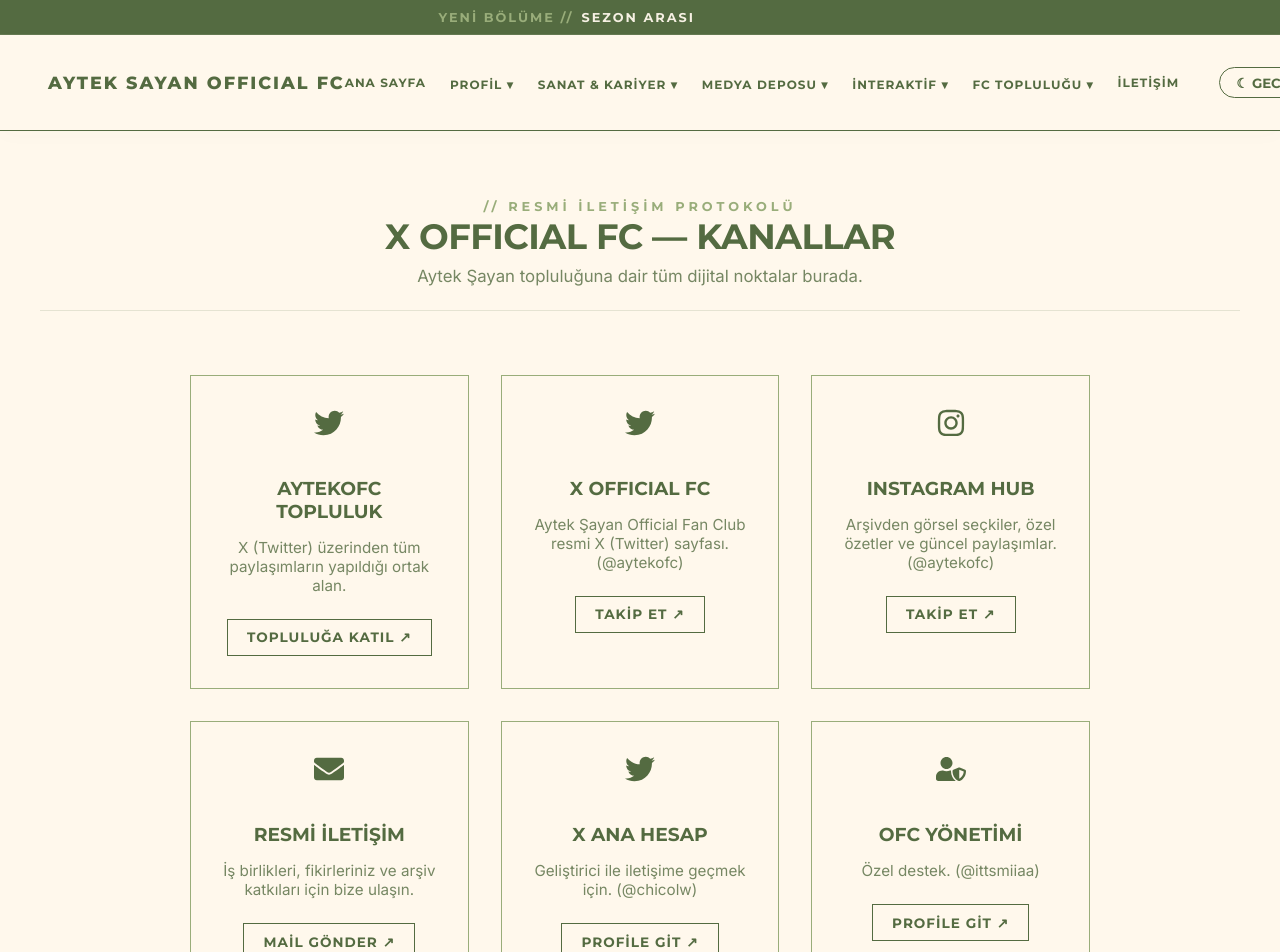
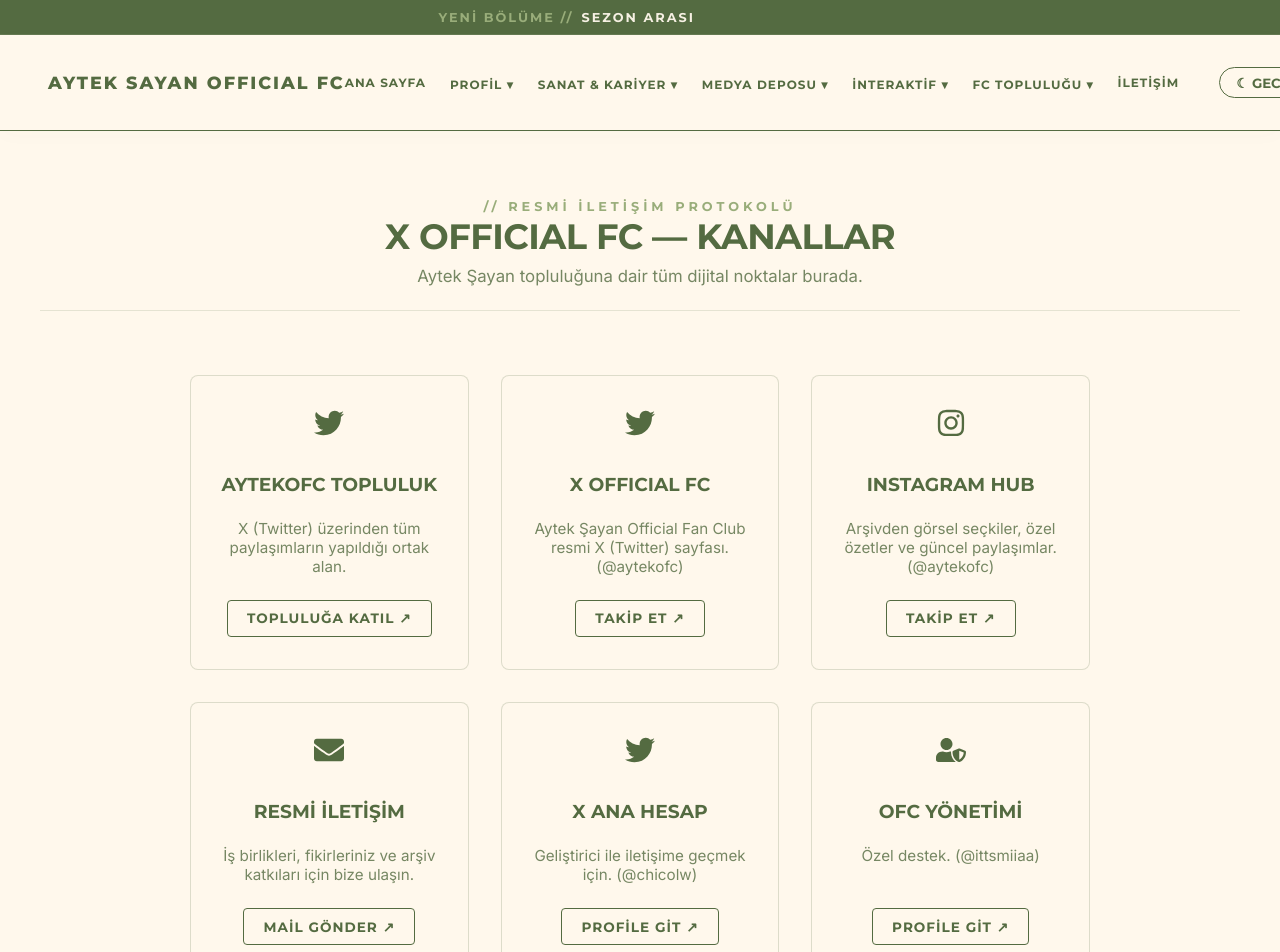
Before and after one commit to ebru1967/oyuncu-fan-projesi, a React (Vite) app: page /fc-hesaplar in a window 1280 px wide. Shown: the top 952 px of the page. Built offline with nearby package versions, Linux system fonts and the light colour scheme.

Commit message:
genel düzenlemeler.

```diff
--- a/src/pages/CuvalTherapy.jsx
+++ b/src/pages/CuvalTherapy.jsx
@@ -1,4 +1,4 @@
-import React, { useState, useEffect } from 'react';
+import React, { useState } from 'react';
 
 function CuvalTherapy() {
   const [rubCount, setRubCount] = useState(0);
@@ -30,12 +30,13 @@ function CuvalTherapy() {
         {`
           @keyframes purrShake {
             0% { transform: translate(0, 0) rotate(0deg); }
-            25% { transform: translate(1px, 1px) rotate(0.5deg); }
-            50% { transform: translate(0, 0) rotate(0eg); }
-            75% { transform: translate(-1px, 1px) rotate(-0.5deg); }
+            25% { transform: translate(1.5px, 1.5px) rotate(0.5deg); }
+            50% { transform: translate(0, 0) rotate(0deg); }
+            75% { transform: translate(-1.5px, 1.5px) rotate(-0.5deg); }
             100% { transform: translate(0, 0) rotate(0deg); }
           }
-          .purr-active {
+          /* Titreme efekti artık div'e değil, direkt resmin kendisine uygulanıyor */
+          .purr-active img {
             animation: purrShake 0.15s linear infinite;
           }
         `}
@@ -62,20 +63,22 @@ function CuvalTherapy() {
 
           <div
             onClick={handleMassage}
-            // Titreşim (purr-active) sınıfı isRubbing true olduğunda eklenir
             className={isRubbing ? 'purr-active' : ''}
             style={{
-              width: '300px', height: '300px', margin: '0 auto 3rem auto', cursor: 'pointer',
+              width: 'min(300px, 70vw)',
+              aspectRatio: '1 / 1',
+              margin: '0 auto 3rem auto', cursor: 'pointer',
               backgroundColor: rubCount >= 100 ? 'rgba(255, 215, 0, 0.1)' : 'rgba(84, 107, 65, 0.05)',
               borderRadius: '50%', overflow: 'hidden',
               display: 'flex', alignItems: 'center', justifyContent: 'center',
               boxShadow: rubCount >= 100
-                ? '0 0 60px rgba(255, 215, 0, 0.5), inset 0 0 20px rgba(255, 215, 0, 0.3)' // Nirvana Altın Haresi
+                ? '0 0 60px rgba(255, 215, 0, 0.5), inset 0 0 20px rgba(255, 215, 0, 0.3)'
                 : (rubCount > 0 ? `0 0 ${rubCount}px rgba(84, 107, 65, 0.2)` : 'none'),
               transition: 'box-shadow 0.5s ease, background-color 0.5s ease, transform 0.1s ease',
               transform: `scale(${scaleRatio})`,
               userSelect: 'none',
-              WebkitTapHighlightColor: 'transparent'
+              WebkitTapHighlightColor: 'transparent',
+              touchAction: 'manipulation'
             }}
           >
             <img
@@ -105,7 +108,6 @@ function CuvalTherapy() {
             {getCatReaction()}
           </p>
 
-          {/* Sadece skor 0'dan büyükse sıfırlama butonu görünsün */}
           {rubCount > 0 && (
             <button
               className="editorial-link-btn-anchor reset-btn"
--- a/src/pages/FCChannels.jsx
+++ b/src/pages/FCChannels.jsx
@@ -1,21 +1,67 @@
-import { FaTwitter, FaInstagram, FaYoutube, FaEnvelope, FaTiktok, FaUserShield } from 'react-icons/fa';
+import React from 'react';
+import { FaTwitter, FaInstagram, FaEnvelope, FaTiktok, FaUserShield } from 'react-icons/fa';
 
 function FCChannels() {
   return (
     <div className="container animate-fade" style={{ padding: '4rem 0' }}>
+
+      <style>{`
+        .channel-grid {
+          display: grid;
+          grid-template-columns: repeat(auto-fit, minmax(250px, 1fr));
+          gap: 2rem;
+          max-width: 900px;
+          margin: 0 auto;
+        }
+
+        .channel-card {
+          background: var(--bg-main);
+          border: 1px solid rgba(84, 107, 65, 0.2);
+          border-radius: 8px;
+          padding: 2rem 1.5rem;
+          text-align: center;
+          transition: all 0.3s ease;
+          display: flex;
+          flex-direction: column;
+          align-items: center;
+        }
+
+        .channel-card:hover {
+          transform: translateY(-5px);
+          border-color: var(--accent-dark);
+          box-shadow: 0 10px 25px rgba(84, 107, 65, 0.1);
+        }
+
+        .channel-btn {
+          display: inline-block;
+          background-color: transparent;
+          border: 1px solid var(--accent-dark);
+          color: var(--accent-dark);
+          padding: 0.6rem 1.2rem;
+          font-family: var(--font-heading);
+          font-size: 0.85rem;
+          font-weight: 700;
+          text-decoration: none;
+          letter-spacing: 1px;
+          border-radius: 4px;
+          transition: all 0.3s;
+          margin-top: auto; /* Yazı uzunlukları farklı olsa bile butonları daima en alta hizalar */
+        }
+
+        .channel-btn:hover {
+          background-color: var(--accent-dark);
+          color: var(--bg-main);
+        }
+      `}</style>
+
       <div className="section-header-editorial" style={{ textAlign: 'center', marginBottom: '4rem' }}>
         <span className="archive-badge">// RESMİ İLETİŞİM PROTOKOLÜ</span>
         <h1 className="editorial-title">X OFFICIAL FC — KANALLAR</h1>
         <p className="editorial-subtitle">Aytek Şayan topluluğuna dair tüm dijital noktalar burada.</p>
       </div>
 
-      <div className="channel-grid" style={{
-        display: 'grid',
-        gridTemplateColumns: 'repeat(auto-fit, minmax(250px, 1fr))',
-        gap: '2rem',
-        maxWidth: '900px',
-        margin: '0 auto'
-      }}>
+      <div className="channel-grid">
+
         {/* X (TWITTER) TOPLULUK */}
         <div className="channel-card">
           <FaTwitter size={30} style={{ color: 'var(--accent-dark)', marginBottom: '1rem' }} />
@@ -23,29 +69,11 @@ function FCChannels() {
           <p style={{ color: 'var(--text-main)', opacity: 0.8, marginBottom: '1.5rem', fontSize: '0.95rem' }}>
             X (Twitter) üzerinden tüm paylaşımların yapıldığı ortak alan.
           </p>
-          <a
-            href="https://x.com/i/communities/1997579611480162338"
-            target="_blank"
-            rel="noreferrer"
-            style={{
-              display: 'inline-block',
-              backgroundColor: 'transparent',
-              border: '1px solid var(--accent-dark)',
-              color: 'var(--accent-dark)',
-              padding: '0.6rem 1.2rem',
-              fontFamily: 'var(--font-heading)',
-              fontSize: '0.85rem',
-              fontWeight: 700,
-              textDecoration: 'none',
-              letterSpacing: '1px',
-              transition: 'all 0.3s'
-            }}
-            onMouseOver={(e) => {e.target.style.background = 'var(--accent-dark)'; e.target.style.color = 'var(--bg-main)'}}
-            onMouseOut={(e) => {e.target.style.background = 'transparent'; e.target.style.color = 'var(--accent-dark)'}}
-          >
+          <a href="https://x.com/i/communities/1997579611480162338" target="_blank" rel="noreferrer" className="channel-btn">
             TOPLULUĞA KATIL ↗
           </a>
         </div>
+
         {/* RESMİ FC X (TWITTER) HESABI */}
         <div className="channel-card">
           <FaTwitter size={30} style={{ color: 'var(--accent-dark)', marginBottom: '1rem' }} />
@@ -53,29 +81,11 @@ function FCChannels() {
           <p style={{ color: 'var(--text-main)', opacity: 0.8, marginBottom: '1.5rem', fontSize: '0.95rem' }}>
             Aytek Şayan Official Fan Club resmi X (Twitter) sayfası. (@aytekofc)
           </p>
-          <a
-            href="https://x.com/aytekofc"
-            target="_blank"
-            rel="noreferrer"
-            style={{
-              display: 'inline-block',
-              backgroundColor: 'transparent',
-              border: '1px solid var(--accent-dark)',
-              color: 'var(--accent-dark)',
-              padding: '0.6rem 1.2rem',
-              fontFamily: 'var(--font-heading)',
-              fontSize: '0.85rem',
-              fontWeight: 700,
-              textDecoration: 'none',
-              letterSpacing: '1px',
-              transition: 'all 0.3s'
-            }}
-            onMouseOver={(e) => {e.target.style.background = 'var(--accent-dark)'; e.target.style.color = 'var(--bg-main)'}}
-            onMouseOut={(e) => {e.target.style.background = 'transparent'; e.target.style.color = 'var(--accent-dark)'}}
-          >
+          <a href="https://x.com/aytekofc" target="_blank" rel="noreferrer" className="channel-btn">
             TAKİP ET ↗
           </a>
         </div>
+
         {/* INSTAGRAM HESABI */}
         <div className="channel-card">
           <FaInstagram size={30} style={{ color: 'var(--accent-dark)', marginBottom: '1rem' }} />
@@ -83,26 +93,7 @@ function FCChannels() {
           <p style={{ color: 'var(--text-main)', opacity: 0.8, marginBottom: '1.5rem', fontSize: '0.95rem' }}>
             Arşivden görsel seçkiler, özel özetler ve güncel paylaşımlar. (@aytekofc)
           </p>
-          <a
-            href="https://www.instagram.com/aytekofc"
-            target="_blank"
-            rel="noreferrer"
-            style={{
-              display: 'inline-block',
-              backgroundColor: 'transparent',
-              border: '1px solid var(--accent-dark)',
-              color: 'var(--accent-dark)',
-              padding: '0.6rem 1.2rem',
-              fontFamily: 'var(--font-heading)',
-              fontSize: '0.85rem',
-              fontWeight: 700,
-              textDecoration: 'none',
-              letterSpacing: '1px',
-              transition: 'all 0.3s'
-            }}
-            onMouseOver={(e) => {e.target.style.background = 'var(--accent-dark)'; e.target.style.color = 'var(--bg-main)'}}
-            onMouseOut={(e) => {e.target.style.background = 'transparent'; e.target.style.color = 'var(--accent-dark)'}}
-          >
+          <a href="https://www.instagram.com/aytekofc" target="_blank" rel="noreferrer" className="channel-btn">
             TAKİP ET ↗
           </a>
         </div>
@@ -114,24 +105,7 @@ function FCChannels() {
           <p style={{ color: 'var(--text-main)', opacity: 0.8, marginBottom: '1.5rem', fontSize: '0.95rem' }}>
             İş birlikleri, fikirleriniz ve arşiv katkıları için bize ulaşın.
           </p>
-          <a
-            href="mailto:aytekofc@gmail.com"
-            style={{
-              display: 'inline-block',
-              backgroundColor: 'transparent',
-              border: '1px solid var(--accent-dark)',
-              color: 'var(--accent-dark)',
-              padding: '0.6rem 1.2rem',
-              fontFamily: 'var(--font-heading)',
-              fontSize: '0.85rem',
-              fontWeight: 700,
-              textDecoration: 'none',
-              letterSpacing: '1px',
-              transition: 'all 0.3s'
-            }}
-            onMouseOver={(e) => {e.target.style.background = 'var(--accent-dark)'; e.target.style.color = 'var(--bg-main)'}}
-            onMouseOut={(e) => {e.target.style.background = 'transparent'; e.target.style.color = 'var(--accent-dark)'}}
-          >
+          <a href="mailto:aytekofc@gmail.com" className="channel-btn">
             MAİL GÖNDER ↗
           </a>
         </div>
@@ -143,26 +117,7 @@ function FCChannels() {
           <p style={{ color: 'var(--text-main)', opacity: 0.8, marginBottom: '1.5rem', fontSize: '0.95rem' }}>
             Geliştirici ile iletişime geçmek için. (@chicolw)
           </p>
-          <a
-            href="https://x.com/chicolw"
-            target="_blank"
-            rel="noreferrer"
-            style={{
-              display: 'inline-block',
-              backgroundColor: 'transparent',
-              border: '1px solid var(--accent-dark)',
-              color: 'var(--accent-dark)',
-              padding: '0.6rem 1.2rem',
-              fontFamily: 'var(--font-heading)',
-              fontSize: '0.85rem',
-              fontWeight: 700,
-              textDecoration: 'none',
-              letterSpacing: '1px',
-              transition: 'all 0.3s'
-            }}
-            onMouseOver={(e) => {e.target.style.background = 'var(--accent-dark)'; e.target.style.color = 'var(--bg-main)'}}
-            onMouseOut={(e) => {e.target.style.background = 'transparent'; e.target.style.color = 'var(--accent-dark)'}}
-          >
+          <a href="https://x.com/chicolw" target="_blank" rel="noreferrer" className="channel-btn">
             PROFİLE GİT ↗
           </a>
         </div>
@@ -174,26 +129,7 @@ function FCChannels() {
           <p style={{ color: 'var(--text-main)', opacity: 0.8, marginBottom: '1.5rem', fontSize: '0.95rem' }}>
             Özel destek. (@ittsmiiaa)
           </p>
-          <a
-            href="https://x.com/ittsmiiaa"
-            target="_blank"
-            rel="noreferrer"
-            style={{
-              display: 'inline-block',
-              backgroundColor: 'transparent',
-              border: '1px solid var(--accent-dark)',
-              color: 'var(--accent-dark)',
-              padding: '0.6rem 1.2rem',
-              fontFamily: 'var(--font-heading)',
-              fontSize: '0.85rem',
-              fontWeight: 700,
-              textDecoration: 'none',
-              letterSpacing: '1px',
-              transition: 'all 0.3s'
-            }}
-            onMouseOver={(e) => {e.target.style.background = 'var(--accent-dark)'; e.target.style.color = 'var(--bg-main)'}}
-            onMouseOut={(e) => {e.target.style.background = 'transparent'; e.target.style.color = 'var(--accent-dark)'}}
-          >
+          <a href="https://x.com/ittsmiiaa" target="_blank" rel="noreferrer" className="channel-btn">
             PROFİLE GİT ↗
           </a>
         </div>
@@ -205,30 +141,10 @@ function FCChannels() {
           <p style={{ color: 'var(--text-main)', opacity: 0.8, marginBottom: '1.5rem', fontSize: '0.95rem' }}>
             Editler için. (@nachtblick33)
           </p>
-          <a
-            href="https://www.tiktok.com/@nachtblick33"
-            target="_blank"
-            rel="noreferrer"
-            style={{
-              display: 'inline-block',
-              backgroundColor: 'transparent',
-              border: '1px solid var(--accent-dark)',
-              color: 'var(--accent-dark)',
-              padding: '0.6rem 1.2rem',
-              fontFamily: 'var(--font-heading)',
-              fontSize: '0.85rem',
-              fontWeight: 700,
-              textDecoration: 'none',
-              letterSpacing: '1px',
-              transition: 'all 0.3s'
-            }}
-            onMouseOver={(e) => {e.target.style.background = 'var(--accent-dark)'; e.target.style.color = 'var(--bg-main)'}}
-            onMouseOut={(e) => {e.target.style.background = 'transparent'; e.target.style.color = 'var(--accent-dark)'}}
-          >
+          <a href="https://www.tiktok.com/@nachtblick33" target="_blank" rel="noreferrer" className="channel-btn">
             TIKTOK'A GİT ↗
           </a>
         </div>
-
 
       </div>
     </div>
--- a/src/pages/FanArtGallery.jsx
+++ b/src/pages/FanArtGallery.jsx
@@ -440,6 +440,21 @@ function FanArtGallery() {
           color: var(--bg-main);
         }
 
+        /* Updated Card Title CSS */
+        .art-card h3 {
+          color: var(--accent-dark);
+          margin-bottom: 1.5rem;
+          font-family: var(--font-heading);
+          font-size: 1.2rem;
+          line-height: 1.4;
+          display: -webkit-box;
+          -webkit-line-clamp: 2;
+          -webkit-box-orient: vertical;
+          overflow: hidden;
+          text-overflow: ellipsis;
+          min-height: 3.36rem;
+        }
+
         .play-btn {
           width: 100%;
           padding: 0.8rem;
@@ -461,6 +476,11 @@ function FanArtGallery() {
         .play-btn:hover {
           background: var(--accent-dark);
           color: var(--bg-main);
+        }
+
+        .play-btn:focus-visible {
+          outline: 2px solid var(--accent-dark);
+          outline-offset: 2px;
         }
 
         .no-context-card {
@@ -526,7 +546,7 @@ function FanArtGallery() {
             />
           </div>
 
-          <h3 style={{ color: 'var(--accent-dark)', marginBottom: '0.5rem', fontFamily: 'var(--font-heading)', fontSize: '1.2rem' }}>
+          <h3 style={{ color: 'var(--accent-dark)', marginBottom: '0.5rem', fontFamily: 'var(--font-heading)', fontSize: '1.2rem', minHeight: 'auto', display: 'block' }}>
             NO CONTEXT AYTEK
           </h3>
           <p style={{ fontSize: '0.85rem', opacity: 0.8, marginBottom: '1.5rem', lineHeight: '1.5', minHeight: '40px' }}>
@@ -555,7 +575,7 @@ function FanArtGallery() {
               ))}
             </div>
 
-            <h3 style={{ color: 'var(--accent-dark)', marginBottom: '1.5rem', fontFamily: 'var(--font-heading)', fontSize: '1.2rem', lineHeight: '1.4' }}>
+            <h3>
               {art.title}
             </h3>
 
```
